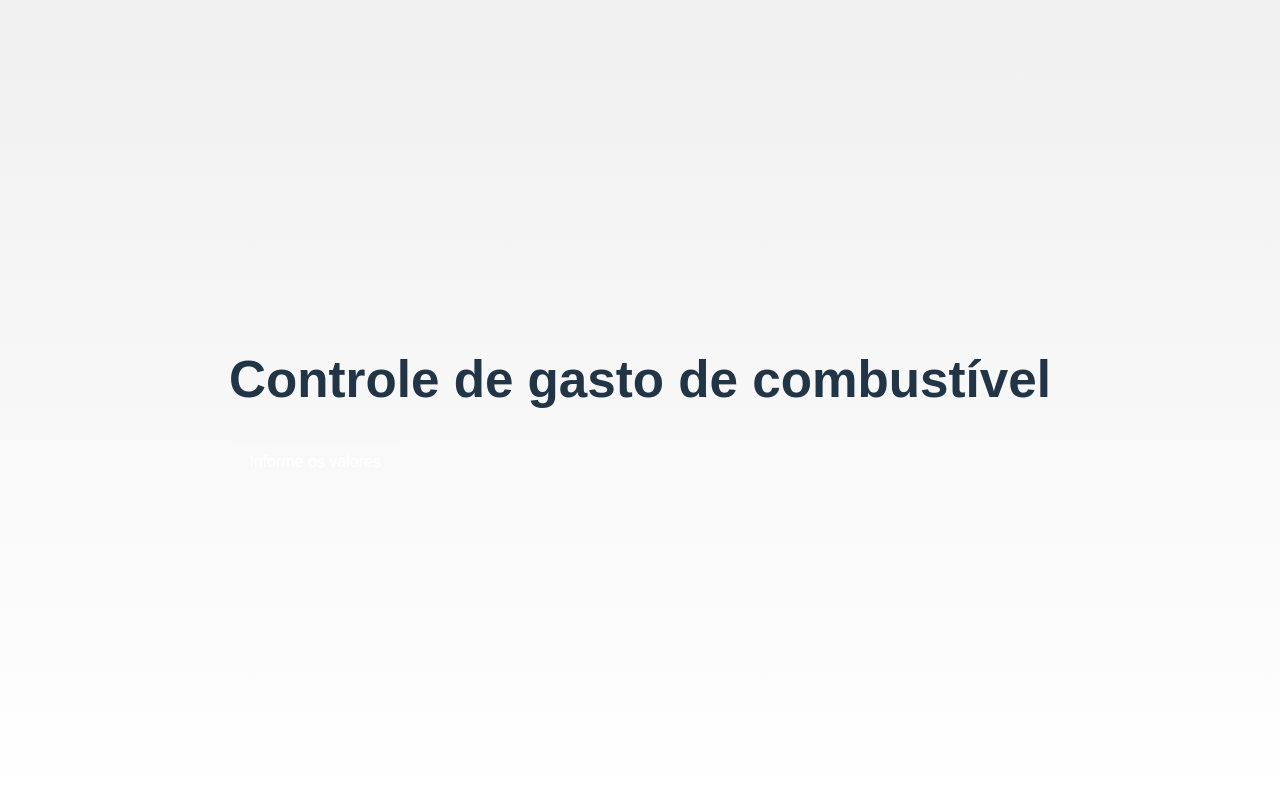
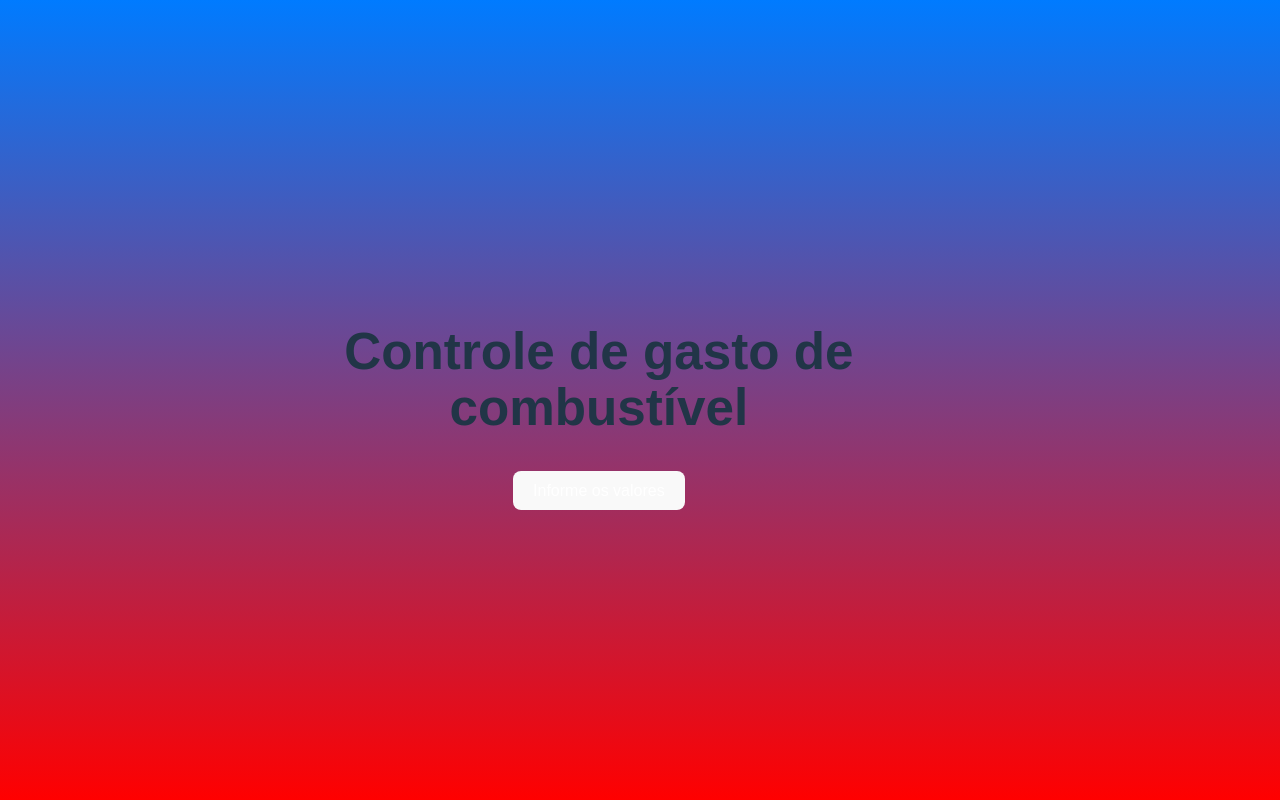
Before and after one commit to MarceloMederi/consumoCombustivelReact, a React (Vite) app in the folder concom/: page / in a window 1280 px wide. Built offline with nearby package versions, Linux system fonts and the light colour scheme.

Commit message:
Update App.css
gradiente que vai de azul para vermelho

```diff
--- a/concom/src/App.css
+++ b/concom/src/App.css
@@ -6,8 +6,7 @@ body {
   justify-content: center;
   align-items: center;
   height: 100vh;
-  background: linear-gradient(to bottom, #f0f0f0, #ffffff);
-}
+  background: linear-gradient(to bottom, #007bff, #ff0000);
 }
 
 main {
```
